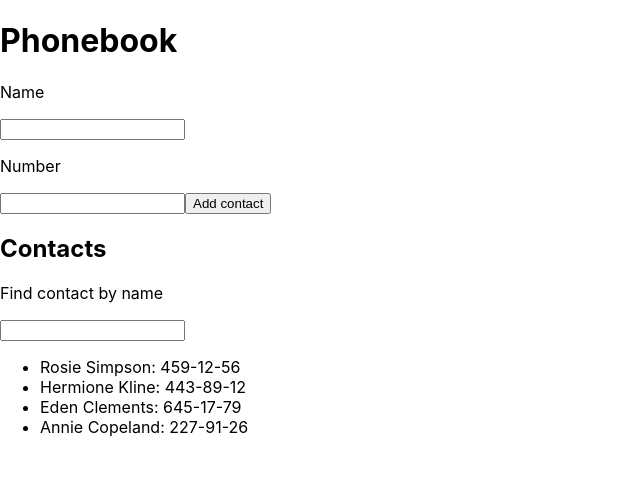
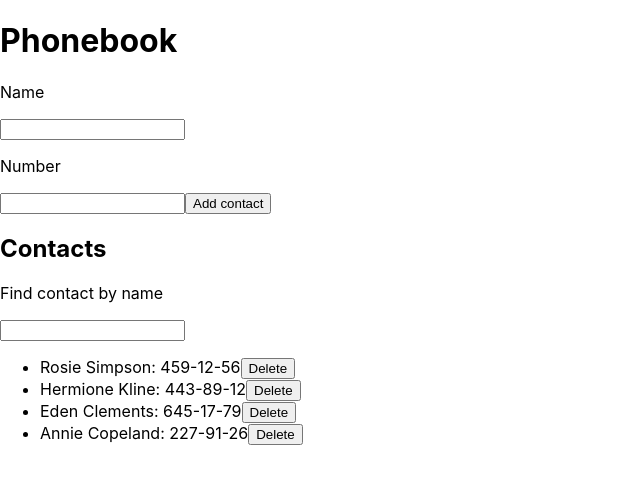
Before and after one commit to AdamczukPawel/goit-react-hw-02-phonebook, a React (Create React App) app: page / in a window 1280 px wide. Shown: the top 484 px of the page, without its empty margins (0-640 px from the left). Built offline with nearby package versions, Linux system fonts and the light colour scheme.

Commit message:
Step 6 done

```diff
--- a/package.json
+++ b/package.json
@@ -11,6 +11,7 @@
     "react": "^18.1.0",
     "react-dom": "^18.1.0",
     "react-scripts": "5.0.1",
+    "sweetalert": "^2.1.2",
     "web-vitals": "^2.1.3"
   },
   "scripts": {
--- a/src/components/App.jsx
+++ b/src/components/App.jsx
@@ -1,5 +1,6 @@
 import { Component } from "react";
-import { nanoid } from 'nanoid'
+import { nanoid } from 'nanoid';
+import swal from 'sweetalert';
 import { ContactList } from "./ContactList/ContactList";
 import { Filter } from './Filter/Filter'
 import { ContactForm } from "./ContactForm/ContactForm";
@@ -26,6 +27,12 @@ export class App extends Component {
       number: number.value,
       id: nanoid()
     }
+
+    if (this.state.contacts.find(contact => contact.name === name.value)) {
+      swal("Oops!", `${name.value} is already in contacts`, "error");
+      return;
+    }
+
     this.setState(prevState =>({
       contacts: [...prevState.contacts, contactData]
     }))
@@ -42,6 +49,12 @@ export class App extends Component {
     return contacts.filter(contact => (contact.name.toLowerCase().includes(lowerCaseFilterValue)))
   }
 
+  deleteContact = (id) => {
+    this.setState((prevState) => ({
+      contacts: prevState.contacts.filter((contact) => contact.id !== id)
+    }))
+  };
+
   render() {
     return (
       <div>
@@ -49,7 +62,7 @@ export class App extends Component {
         <ContactForm handleSubmit={ this.handleSubmit } />
         <h2>Contacts</h2>
         <Filter handleInputChange={this.handleFilterChange} value={this.state.filter} />
-        <ContactList constactsList={this.filterContacts()} />
+        <ContactList constactsList={this.filterContacts()} deleteContact={this.deleteContact} />
       </div>
   )}
 }
--- a/src/components/ContactList/ContactList.jsx
+++ b/src/components/ContactList/ContactList.jsx
@@ -1,12 +1,13 @@
 import PropTypes from 'prop-types';
 // import css from './ContactList.module.css'
 
-export const ContactList =({constactsList}) => {
+export const ContactList =({ constactsList, deleteContact}) => {
     return (
       <ul>
         {constactsList.map(contact =>
             (<li key = {contact.id} >
-                {contact.name}: {contact.number}
+            {contact.name}: {contact.number}
+            <button type="button" onClick={()=>deleteContact(contact.id)}>Delete</button>
             </li>))}
       </ul>
     )
```
Also changed, not shown: 1 other file (tests, documents, lock files or other folders).
